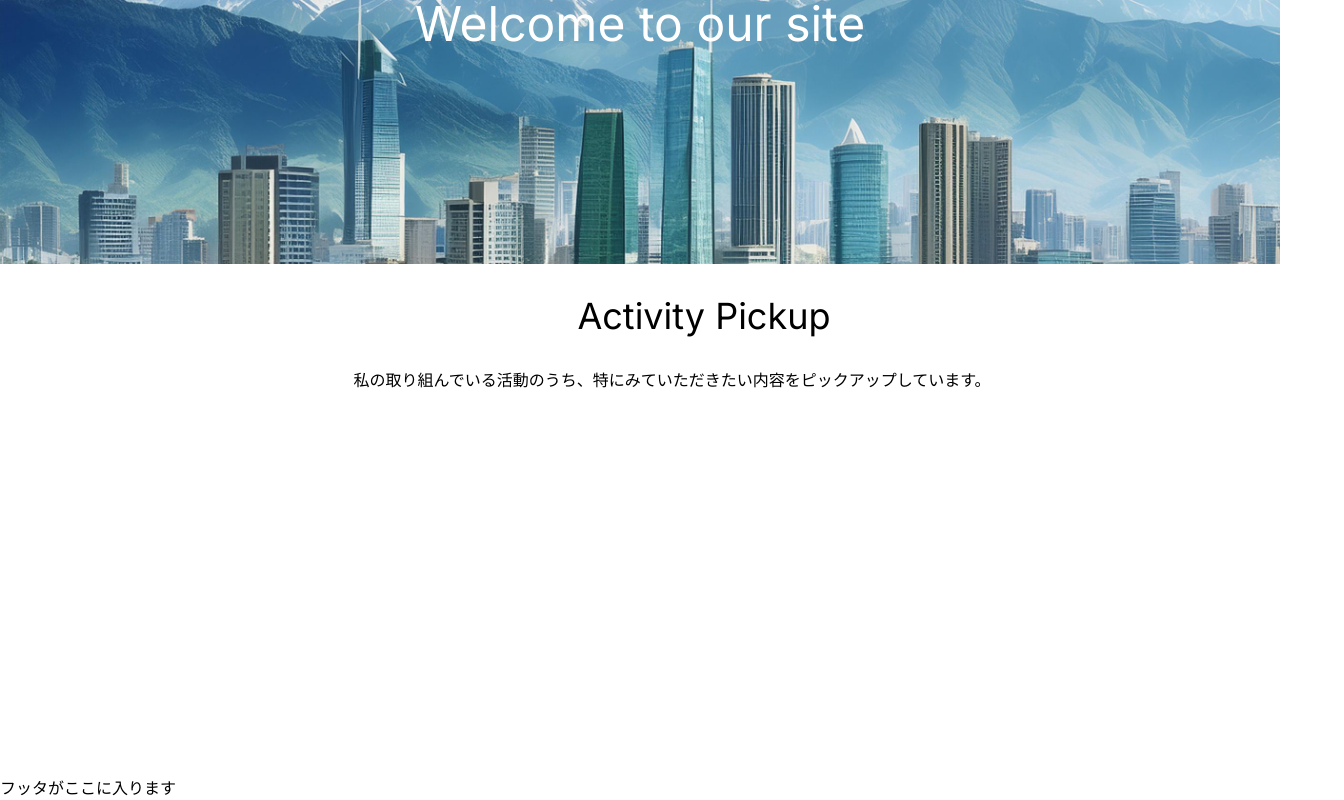
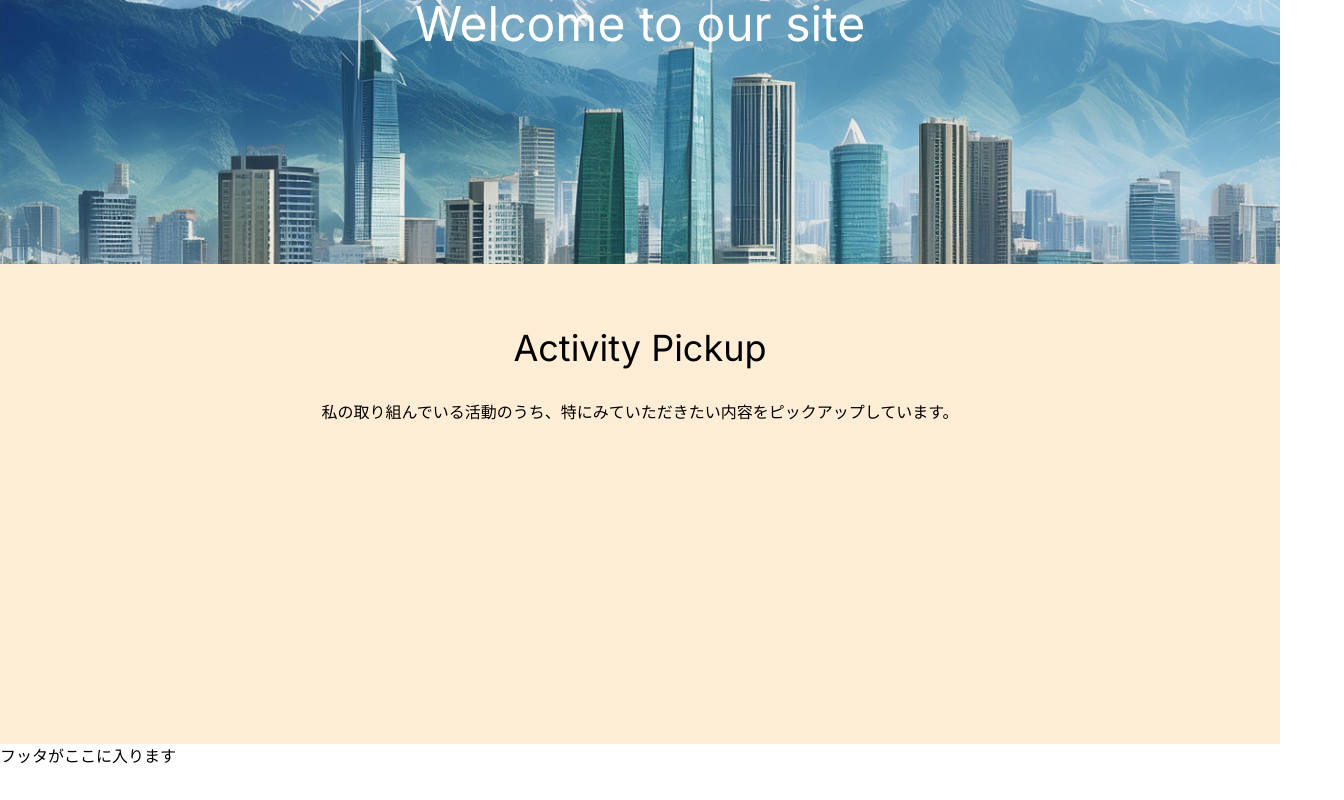
Before and after one commit to KHashimoto3/KH_Portfolio, a Next.js app in the folder front/: page / in a window 1280 px wide. Shown: the part 216-1016 px from the top of the page, 1344 px wide, since content can reach past the window. After the commit the page ends 984 px from the top, so only its background shows below. Built offline with nearby package versions, Linux system fonts and the light colour scheme.

Commit message:
styleを調整した。

```diff
--- a/front/src/app/page.tsx
+++ b/front/src/app/page.tsx
@@ -6,7 +6,7 @@ export default function Home() {
   return (
     <div>
       <div id="menu-header" className="menu-header">
-        <div className=" mx-3">
+        <div className="mx-3">
           <h1>KHのポートフォリオ</h1>
         </div>
       </div>
@@ -17,7 +17,7 @@ export default function Home() {
         <Image
           src={homeImage}
           alt="home"
-          className="w-full h-auto object-cover"
+          className="w-full h-auto object-cover mx-0"
         />
         <div
           id="home-img-text"
@@ -26,7 +26,7 @@ export default function Home() {
           <h1 className="text-5xl text-white">Welcome to our site</h1>
         </div>
       </div>
-      <div id="main" className="h-100">
+      <div id="main" className="h-100 flex justify-center">
         <ActivityPickup />
       </div>
       <div id="footer">フッタがここに入ります</div>
--- a/front/src/components/header/sectionTitle.tsx
+++ b/front/src/components/header/sectionTitle.tsx
@@ -5,7 +5,7 @@ type Props = {
 export const SectionTitle = (props: Props) => {
   const { text } = props;
   return (
-    <div className="container m-8">
+    <div className="m-8">
       <h1 className="text-center text-4xl">{text}</h1>
     </div>
   );
--- a/front/src/features/activity-pickup/activityPickup.tsx
+++ b/front/src/features/activity-pickup/activityPickup.tsx
@@ -2,7 +2,7 @@ import { SectionTitle } from "@/components/header/sectionTitle";
 
 export const ActivityPickup = () => {
   return (
-    <div id="activity-pickup" className="container m-8">
+    <div id="activity-pickup" className="w-full p-8 bg-orange-100">
       <SectionTitle text="Activity Pickup" />
       <div className="text-center">
         <p>
```
